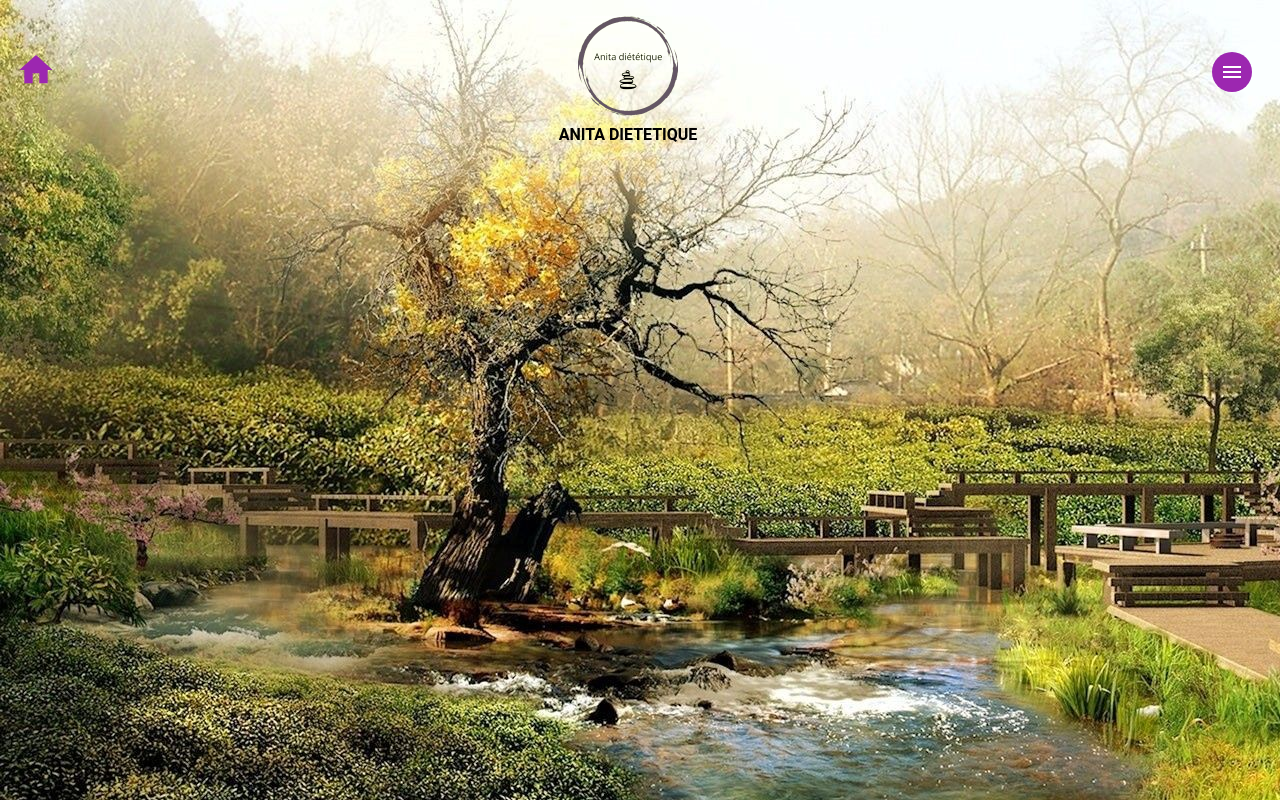
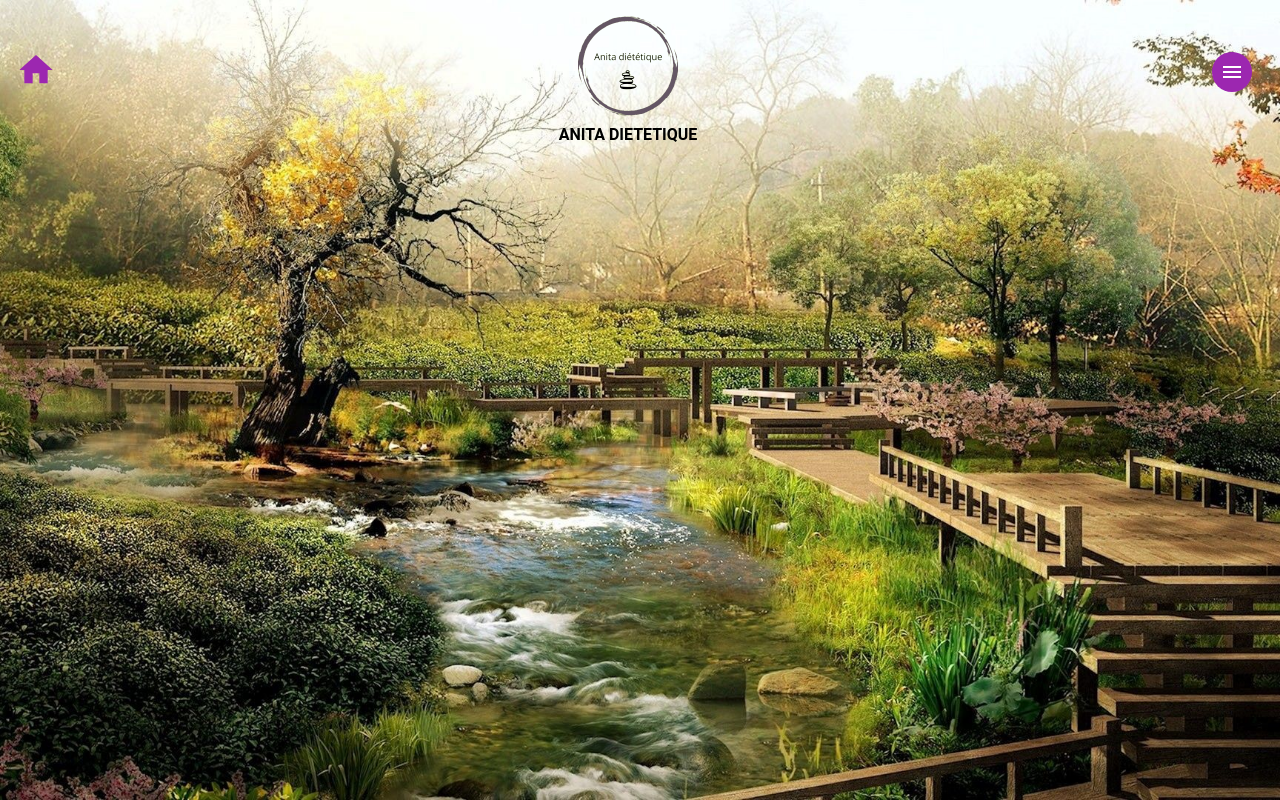
Before and after one commit to FrederickChenot/Anita-Chenot-Dietetique, a React (Create React App) app: page / in a window 1280 px wide. Built offline with nearby package versions, Linux system fonts and the light colour scheme.

Commit message:
feat: prestations design background

```diff
--- a/src/styles/index.scss
+++ b/src/styles/index.scss
@@ -7,7 +7,7 @@ body {
 }
 
 .App {
-  background: url('../images/fond-ecran.jpg'), url('../images/fond-ecran.jpg') no-repeat center/cover;
+  background: url('../images/fond-ecran.jpg') no-repeat center/cover;
   background-attachment: fixed;
   min-height: 100vh;
 }
```
